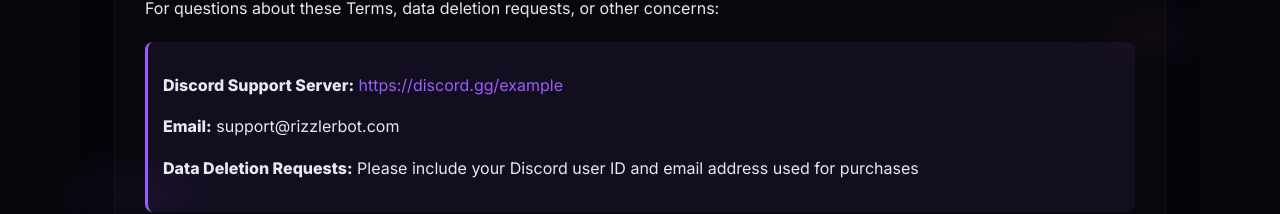
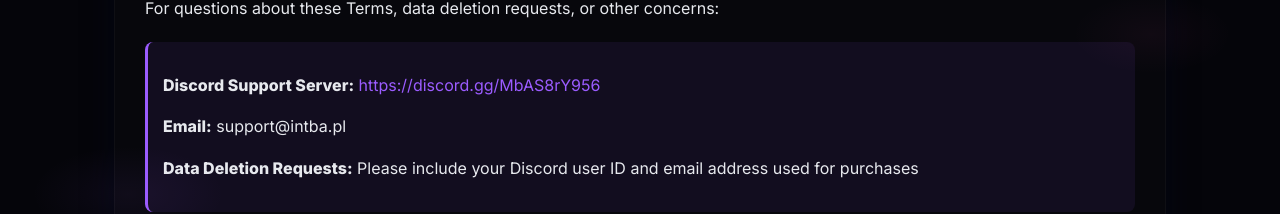
Before and after one commit to Stimelele/rizzlerbot, a plain HTML site: page tos.html in a window 1280 px wide. Shown: the part 2286-2500 px from the top of the page. Drawn offline with Linux system fonts and the light colour scheme.

Commit message:
Update tos.html

```diff
--- a/tos.html
+++ b/tos.html
@@ -221,8 +221,8 @@
         <h3>9. Contact Information</h3>
         <p>For questions about these Terms, data deletion requests, or other concerns:</p>
         <div class="highlight">
-          <p><strong>Discord Support Server:</strong> <a href="https://discord.gg/example" target="_blank">https://discord.gg/example</a></p>
-          <p><strong>Email:</strong> support@rizzlerbot.com</p>
+          <p><strong>Discord Support Server:</strong> <a href="https://discord.gg/MbAS8rY956" target="_blank">https://discord.gg/MbAS8rY956</a></p>
+          <p><strong>Email:</strong> support@intba.pl</p>
           <p><strong>Data Deletion Requests:</strong> Please include your Discord user ID and email address used for purchases</p>
         </div>
       </div>
```
